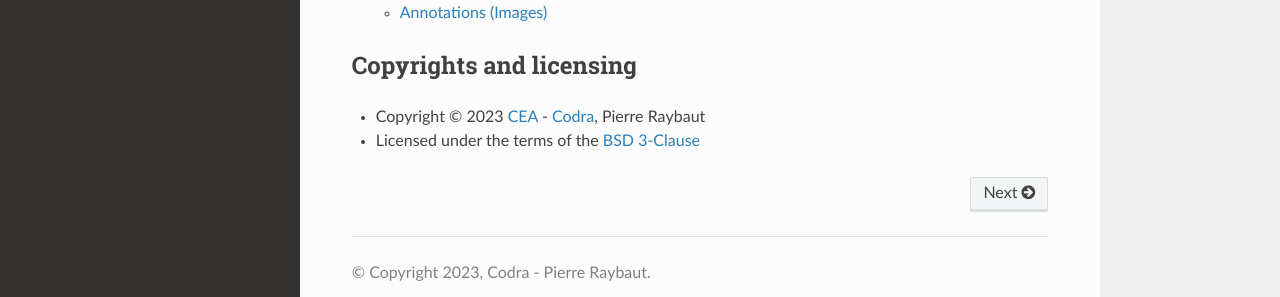
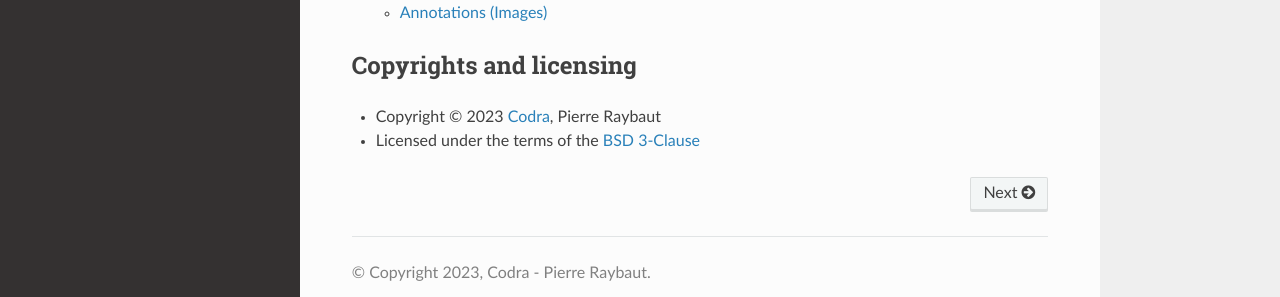
Before and after one commit to DataLab-Platform/DataLab, a Sphinx documentation site: the page built from doc/index.rst, in a window 1280 px wide and 900 px high, scrolled down 1225 px. Shown: the part 558-855 px from the top of the window. Built offline with Sphinx 7.4.7 and the Read the Docs theme 2.0.0, drawn with Linux system fonts in a browser that asks for light colours; formulas are drawn with MathJax 3.

Commit message:
Simplified copyrights/licensing

```diff
--- a/doc/index.rst
+++ b/doc/index.rst
@@ -41,7 +41,7 @@
 Copyrights and licensing
 ------------------------
 
-- Copyright © 2023 `CEA`_ - `Codra`_, Pierre Raybaut
+- Copyright © 2023 `Codra`_, Pierre Raybaut
 - Licensed under the terms of the `BSD 3-Clause`_
 
 .. _guidata: https://pypi.python.org/pypi/guidata
@@ -49,6 +49,5 @@
 .. _PyPI: https://pypi.python.org/pypi/cdl
 .. _Home: https://codra-ingenierie-informatique.github.io/DataLab/
 .. _GitHub: https://github.com/Codra-Ingenierie-Informatique/DataLab
-.. _CEA: http://www.cea.fr
 .. _Codra: https://codra.net/
 .. _BSD 3-Clause: https://github.com/Codra-Ingenierie-Informatique/DataLab/blob/master/LICENSE
--- a/setup.py
+++ b/setup.py
@@ -11,7 +11,7 @@
 scientific libraries (such as NumPy, SciPy or scikit-image) and Qt graphical
 user interfaces (thanks to guidata and guiqwt libraries).
 
-Copyright © 2023 CEA, Codra, Pierre Raybaut.
+Copyright © 2023 Codra, Pierre Raybaut.
 Licensed under the terms of the BSD 3-Clause License.
 """
 
```
Also changed, not shown: README.md (+1 -2 lines), 3 other files.
